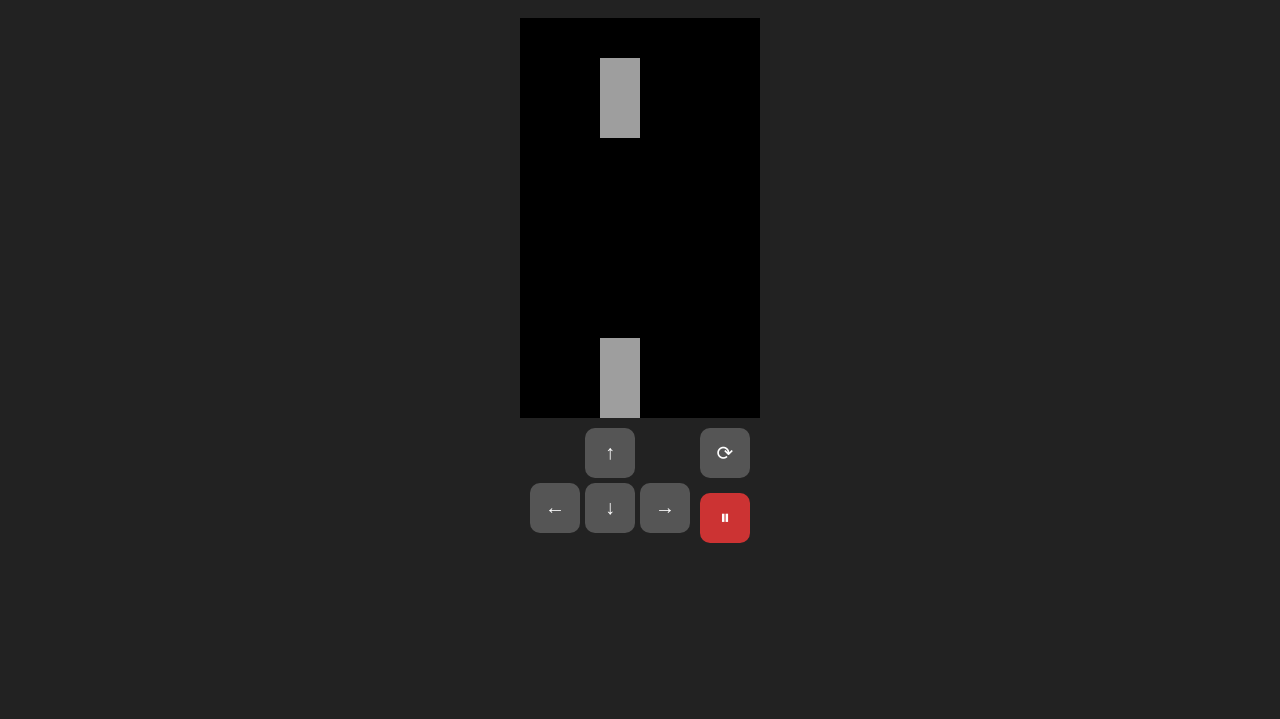
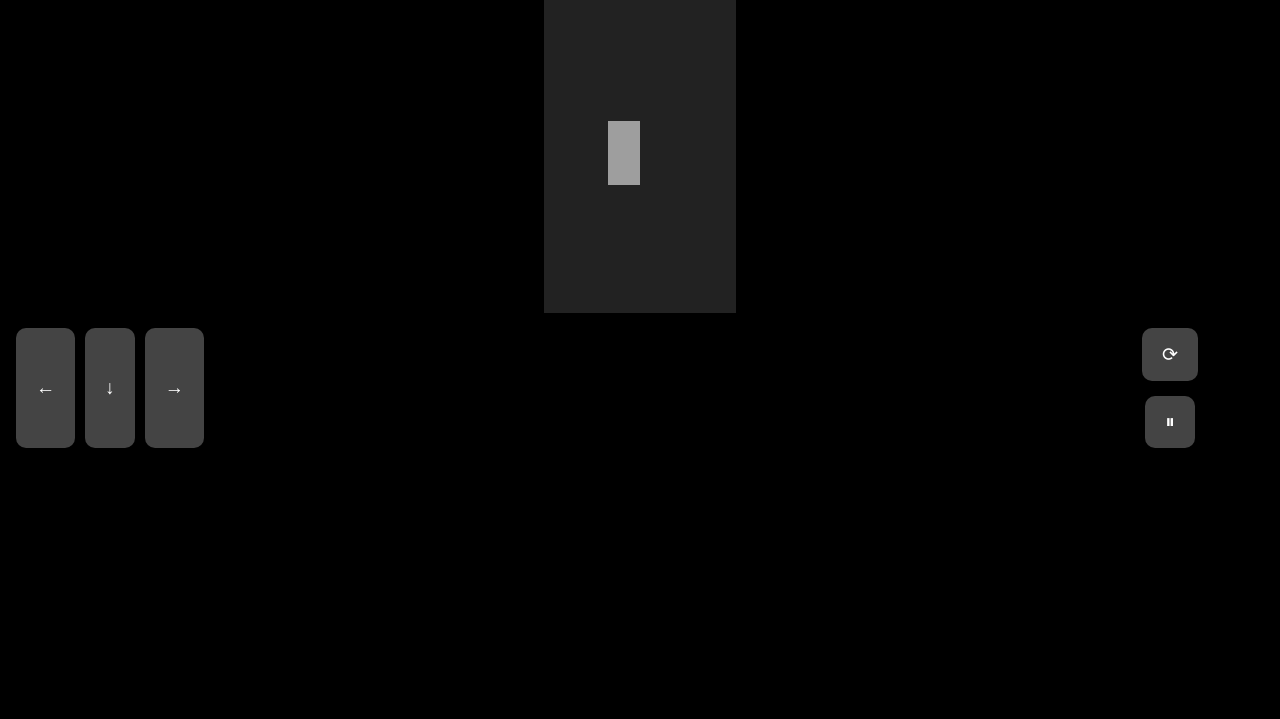
Before and after one commit to snowyunderground/puzzle, a plain HTML site: page index.html in a window 1280 px wide. Shown: the part 81-800 px from the top of the page. Drawn offline with Linux system fonts and the light colour scheme.

Commit message:
Update index.html

```diff
--- a/index.html
+++ b/index.html
@@ -7,214 +7,217 @@
   <style>
     body {
       margin: 0;
-      background: #222;
+      background: #000;
+      color: #fff;
+      font-family: sans-serif;
+      overflow: hidden;
       display: flex;
       flex-direction: column;
       align-items: center;
-      color: white;
-      font-family: sans-serif;
     }
     canvas {
-      background: #000;
+      background: #222;
       margin-top: 10px;
     }
-    #controls {
+    .controls {
       display: flex;
-      justify-content: center;
-      flex-wrap: wrap;
-      margin-top: 10px;
-      gap: 10px;
+      justify-content: space-between;
+      width: 100vw;
+      padding: 10px;
+      box-sizing: border-box;
     }
     .dpad, .buttons {
       display: flex;
+      flex-wrap: wrap;
+      width: 40vw;
+      max-width: 200px;
+      justify-content: center;
+    }
+    .buttons {
       flex-direction: column;
-      gap: 5px;
-    }
-    .dpad-row {
-      display: flex;
-      justify-content: center;
-      gap: 5px;
+      align-items: center;
     }
     button {
-      width: 50px;
-      height: 50px;
-      font-size: 20px;
+      margin: 5px;
+      padding: 15px 20px;
+      font-size: 1.2em;
+      border-radius: 10px;
       border: none;
-      background: #555;
-      color: white;
-      border-radius: 10px;
+      background: #444;
+      color: #fff;
+      touch-action: manipulation;
     }
     #pauseBtn {
       margin-top: 10px;
-      background: #c33;
     }
   </style>
 </head>
 <body>
-  <h1>ぷよぷよ風ゲーム</h1>
-  <canvas id="game" width="240" height="400"></canvas>
-  <div id="controls">
+  <canvas id="game" width="192" height="384"></canvas>
+  <div class="controls">
     <div class="dpad">
-      <div class="dpad-row"><button id="up">↑</button></div>
-      <div class="dpad-row">
       <button id="left">←</button>
       <button id="down">↓</button>
       <button id="right">→</button>
-      </div>
     </div>
     <div class="buttons">
       <button id="rotate">⟳</button>
       <button id="pauseBtn">⏸</button>
     </div>
   </div>
+  <script>
+    const canvas = document.getElementById("game");
+    const ctx = canvas.getContext("2d");
+    const COLS = 6;
+    const ROWS = 12;
+    const BLOCK_SIZE = 32;
+    const FALL_INTERVAL = 800; // ゆっくりに
+    const COLORS = ["red", "blue", "green", "yellow"];
+    const IMG_URLS = {
+      red: "https://i.imgur.com/Kr5JwfV.png",
+      blue: "https://i.imgur.com/fFdbCsG.png",
+      green: "https://i.imgur.com/Kr5JwfV.png",
+      yellow: "https://i.imgur.com/fFdbCsG.png"
+    };
+    const images = {};
+    for (const color in IMG_URLS) {
+      const img = new Image();
+      img.src = IMG_URLS[color];
+      images[color] = img;
+    }
 
-  <script>
-    const canvas = document.getElementById('game');
-    const ctx = canvas.getContext('2d');
-    const COLS = 6, ROWS = 10, SIZE = 40;
-    const COLORS = [
-      'https://i.imgur.com/Kr5JwfV.png', // red
-      'https://i.imgur.com/fFdbCsG.png', // green
-    ];
+    let board = Array.from({ length: ROWS }, () => Array(COLS).fill(null));
+    let current, interval, isPaused = false;
 
-    let grid = Array.from({ length: ROWS }, () => Array(COLS).fill(null));
-    let current, next;
-    let falling = true;
-    let paused = false;
-    let interval;
-
-    const images = COLORS.map(src => {
-      const img = new Image();
-      img.src = src;
-      return img;
-    });
+    function newPuyo() {
+      const c1 = COLORS[Math.floor(Math.random() * COLORS.length)];
+      const c2 = COLORS[Math.floor(Math.random() * COLORS.length)];
+      return {
+        blocks: [
+          { x: 2, y: 0, color: c1 },
+          { x: 2, y: 1, color: c2 }
+        ],
+        rotation: 0
+      };
+    }
 
     function draw() {
       ctx.clearRect(0, 0, canvas.width, canvas.height);
       for (let y = 0; y < ROWS; y++) {
         for (let x = 0; x < COLS; x++) {
-          const color = grid[y][x];
-          if (color != null) ctx.drawImage(images[color], x * SIZE, y * SIZE, SIZE, SIZE);
+          const color = board[y][x];
+          if (color) ctx.drawImage(images[color], x * BLOCK_SIZE, y * BLOCK_SIZE, BLOCK_SIZE, BLOCK_SIZE);
         }
       }
       if (current) {
-        for (const p of current.puyos) {
-          ctx.drawImage(images[p.color], p.x * SIZE, p.y * SIZE, SIZE, SIZE);
+        for (const b of current.blocks) {
+          ctx.drawImage(images[b.color], b.x * BLOCK_SIZE, b.y * BLOCK_SIZE, BLOCK_SIZE, BLOCK_SIZE);
         }
       }
     }
 
-    function spawn() {
-      const c1 = Math.floor(Math.random() * COLORS.length);
-      const c2 = Math.floor(Math.random() * COLORS.length);
-      current = {
-        puyos: [
-          { x: 2, y: 0, color: c1 },
-          { x: 2, y: 1, color: c2 }
-        ],
-        dir: 0
-      };
+    function move(dx, dy) {
+      if (!current) return;
+      const moved = current.blocks.map(b => ({ ...b, x: b.x + dx, y: b.y + dy }));
+      if (valid(moved)) current.blocks = moved;
     }
 
-    function move(dx, dy) {
-      if (!current) return;
-      const moved = current.puyos.map(p => ({ ...p, x: p.x + dx, y: p.y + dy }));
-      if (moved.every(p => valid(p.x, p.y))) {
-        current.puyos = moved;
-      } else if (dy === 1) {
-        place();
-        clearLines();
-        spawn();
+    function rotate() {
+      const [pivot, target] = current.blocks;
+      const dx = target.x - pivot.x;
+      const dy = target.y - pivot.y;
+      const rotated = { x: pivot.x - dy, y: pivot.y + dx, color: target.color };
+      const test = [pivot, rotated];
+      if (valid(test)) current.blocks[1] = rotated;
+    }
+
+    function valid(blocks) {
+      return blocks.every(b => b.x >= 0 && b.x < COLS && b.y >= 0 && b.y < ROWS && (!board[b.y][b.x]));
+    }
+
+    function freeze() {
+      for (const b of current.blocks) board[b.y][b.x] = b.color;
+      removeChains();
+      current = newPuyo();
+      if (!valid(current.blocks)) {
+        alert("ゲームオーバー");
+        board = Array.from({ length: ROWS }, () => Array(COLS).fill(null));
       }
     }
 
-    function rotate() {
-      if (!current) return;
-      const [p1, p2] = current.puyos;
-      const dir = (current.dir + 1) % 4;
-      let newP2;
-      switch (dir) {
-        case 0: newP2 = { x: p1.x, y: p1.y + 1 }; break;
-        case 1: newP2 = { x: p1.x + 1, y: p1.y }; break;
-        case 2: newP2 = { x: p1.x, y: p1.y - 1 }; break;
-        case 3: newP2 = { x: p1.x - 1, y: p1.y }; break;
-      }
-      if (valid(newP2.x, newP2.y)) {
-        current.puyos[1] = { ...newP2, color: p2.color };
-        current.dir = dir;
-      }
-    }
-
-    function valid(x, y) {
-      return x >= 0 && x < COLS && y >= 0 && y < ROWS && (grid[y][x] == null);
-    }
-
-    function place() {
-      for (const p of current.puyos) grid[p.y][p.x] = p.color;
-      current = null;
-    }
-
-    function clearLines() {
+    function removeChains() {
+      let chains;
+      do {
+        chains = [];
         const visited = Array.from({ length: ROWS }, () => Array(COLS).fill(false));
+        const directions = [[1,0],[0,1],[-1,0],[0,-1]];
         for (let y = 0; y < ROWS; y++) {
           for (let x = 0; x < COLS; x++) {
-          if (grid[y][x] != null && !visited[y][x]) {
-            const group = [];
-            floodFill(x, y, grid[y][x], group, visited);
-            if (group.length >= 4) {
-              for (const { x, y } of group) grid[y][x] = null;
+            if (!board[y][x] || visited[y][x]) continue;
+            const color = board[y][x];
+            const queue = [[x, y]];
+            const chain = [];
+            while (queue.length) {
+              const [cx, cy] = queue.pop();
+              if (visited[cy][cx]) continue;
+              visited[cy][cx] = true;
+              chain.push([cx, cy]);
+              for (const [dx, dy] of directions) {
+                const nx = cx + dx;
+                const ny = cy + dy;
+                if (nx >= 0 && nx < COLS && ny >= 0 && ny < ROWS &&
+                    !visited[ny][nx] && board[ny][nx] === color) {
+                  queue.push([nx, ny]);
                 }
               }
             }
-      }
-      dropPuyos();
-    }
-
-    function floodFill(x, y, color, group, visited) {
-      if (x < 0 || y < 0 || x >= COLS || y >= ROWS || visited[y][x] || grid[y][x] !== color) return;
-      visited[y][x] = true;
-      group.push({ x, y });
-      floodFill(x + 1, y, color, group, visited);
-      floodFill(x - 1, y, color, group, visited);
-      floodFill(x, y + 1, color, group, visited);
-      floodFill(x, y - 1, color, group, visited);
-    }
-
-    function dropPuyos() {
-      for (let x = 0; x < COLS; x++) {
-        for (let y = ROWS - 1; y > 0; y--) {
-          if (grid[y][x] == null && grid[y - 1][x] != null) {
-            grid[y][x] = grid[y - 1][x];
-            grid[y - 1][x] = null;
-            y = ROWS; // recheck
-          }
+            if (chain.length >= 4) {
+              chains.push(...chain);
             }
           }
         }
 
-    function gameLoop() {
-      if (!paused) move(0, 1);
+        // 消去処理
+        for (const [x, y] of chains) {
+          board[y][x] = null;
+        }
+
+        // 重力処理：上のぷよを落とす
+        for (let x = 0; x < COLS; x++) {
+          let column = [];
+          for (let y = ROWS - 1; y >= 0; y--) {
+            if (board[y][x]) {
+              column.push(board[y][x]);
+            }
+          }
+          for (let y = ROWS - 1; y >= 0; y--) {
+            board[y][x] = column[ROWS - 1 - y] || null;
+          }
+        }
+
+      } while (chains.length > 0);
+    }
+
+    function tick() {
+      if (!current || isPaused) return;
+      const moved = current.blocks.map(b => ({ ...b, y: b.y + 1 }));
+      if (valid(moved)) current.blocks = moved;
+      else {
+        freeze();
+      }
       draw();
     }
 
-    function startGame() {
-      spawn();
-      interval = setInterval(gameLoop, 500);
-    }
+    document.getElementById("left").onclick = () => move(-1, 0);
+    document.getElementById("right").onclick = () => move(1, 0);
+    document.getElementById("down").onmousedown = () => interval = setInterval(() => move(0, 1), 50);
+    document.getElementById("down").onmouseup = () => clearInterval(interval);
+    document.getElementById("rotate").onclick = rotate;
+    document.getElementById("pauseBtn").onclick = () => isPaused = !isPaused;
 
-    function pauseGame() {
-      paused = !paused;
-      document.getElementById('pauseBtn').textContent = paused ? '▶' : '⏸';
-    }
-
-    document.getElementById('left').onclick = () => move(-1, 0);
-    document.getElementById('right').onclick = () => move(1, 0);
-    document.getElementById('down').onclick = () => move(0, 1);
-    document.getElementById('up').onclick = () => rotate();
-    document.getElementById('rotate').onclick = () => rotate();
-    document.getElementById('pauseBtn').onclick = () => pauseGame();
-
-    window.onload = () => startGame();
+    current = newPuyo();
+    draw();
+    setInterval(tick, FALL_INTERVAL);
   </script>
 </body>
 </html>
```
Lines whose indentation alone changed are shown as unchanged.
